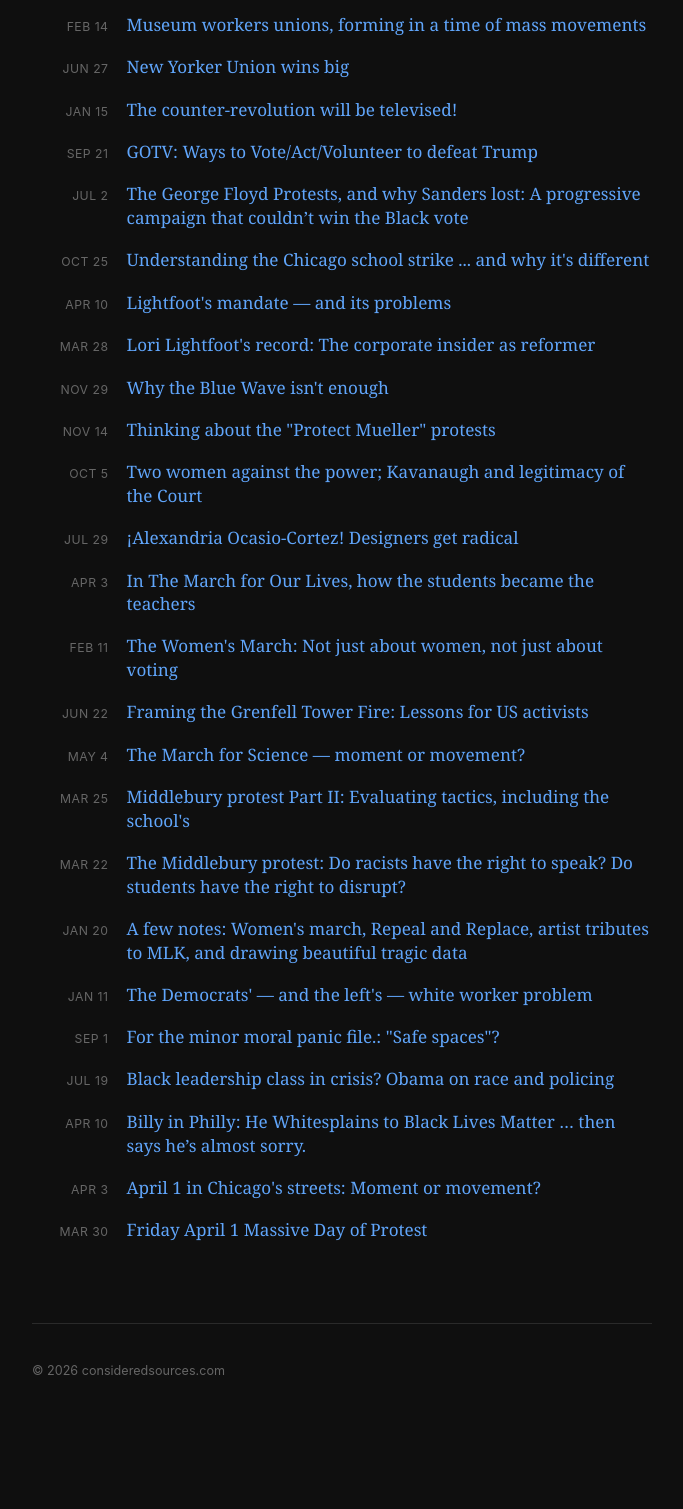
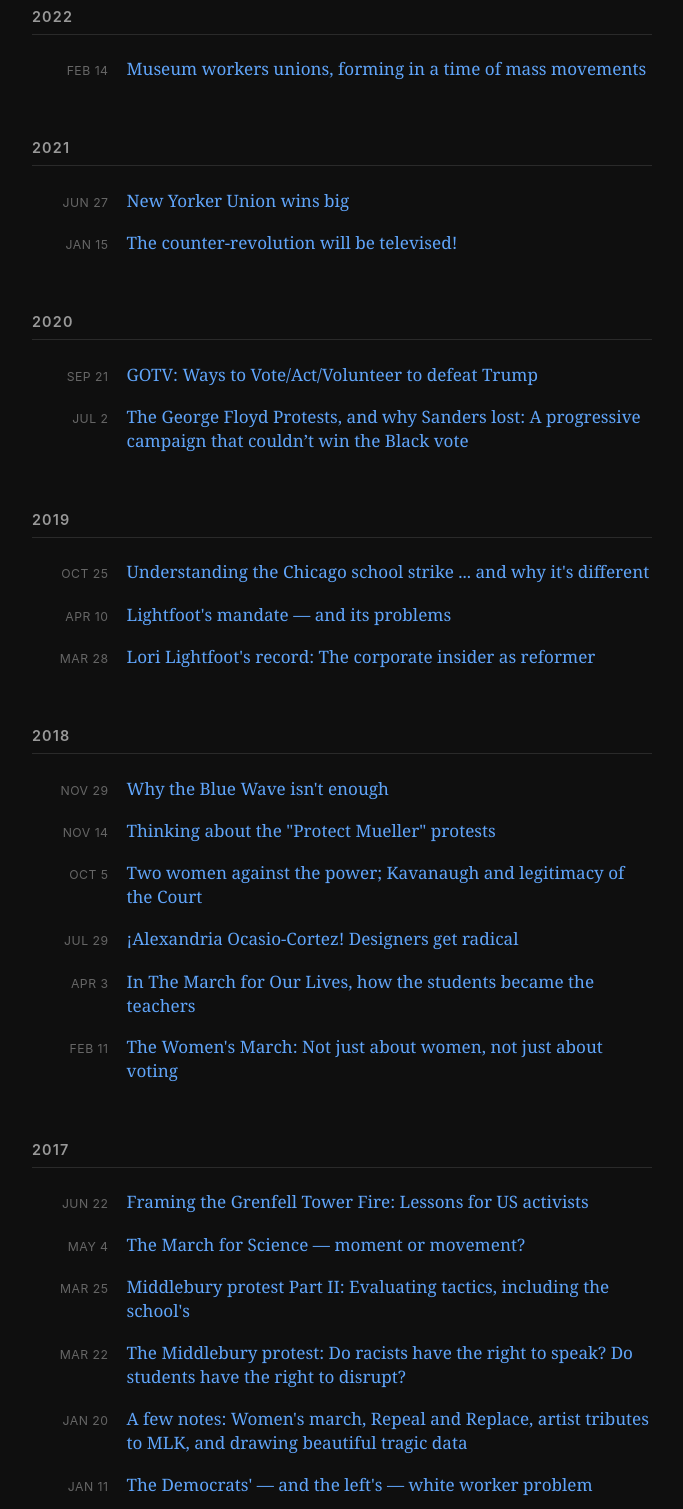
Before and after one commit to il41/consideredsources, a plain HTML site: page category/activism/index.html in a window 1280 px wide. Shown: the part 360-1869 px from the top of the page, without its empty margins (298-981 px from the left). Before the commit the page ends 1779 px from the top, so only its background shows below. Drawn offline with Linux system fonts and the light colour scheme.

Commit message:
Rebuild 2026-09-13 17:28

```diff
--- a/category/activism/index.html
+++ b/category/activism/index.html
@@ -26,23 +26,40 @@
  <h1 class="category-title">Activism</h1>
  <p class="category-count">25 posts</p>
  </header>
+ <section class="year-section">
+ <h2 class="year-heading">2022</h2>
  <ul class="post-list">
  <li class="post-item">
  <span class="post-date">Feb 14</span>
  <a href="/consideredsources/museum-workers-unions-forming-in-a-time-of-mass-movements/" class="post-link">Museum workers unions, forming in a time of mass movements</a>
-</li><li class="post-item">
+</li>
+ </ul>
+</section><section class="year-section">
+ <h2 class="year-heading">2021</h2>
+ <ul class="post-list">
+ <li class="post-item">
  <span class="post-date">Jun 27</span>
  <a href="/consideredsources/new-yorker-union-wins-big/" class="post-link">New Yorker Union wins big</a>
 </li><li class="post-item">
  <span class="post-date">Jan 15</span>
  <a href="/consideredsources/the-counter-revolution-will-be-televised/" class="post-link">The counter-revolution will be televised!</a>
-</li><li class="post-item">
+</li>
+ </ul>
+</section><section class="year-section">
+ <h2 class="year-heading">2020</h2>
+ <ul class="post-list">
+ <li class="post-item">
  <span class="post-date">Sep 21</span>
  <a href="/consideredsources/gotv-ways-to-vote-act-volunteer-to-defeat-trump/" class="post-link">GOTV: Ways to Vote/Act/Volunteer to defeat Trump</a>
 </li><li class="post-item">
  <span class="post-date">Jul 2</span>
  <a href="/consideredsources/the-george-floyd-protests-and-why-sanders-lost-a-progressive-campaign-that-couldnt-win-the-black-vote/" class="post-link">The George Floyd Protests, and why Sanders lost: A progressive campaign that couldn’t win the Black vote</a>
-</li><li class="post-item">
+</li>
+ </ul>
+</section><section class="year-section">
+ <h2 class="year-heading">2019</h2>
+ <ul class="post-list">
+ <li class="post-item">
  <span class="post-date">Oct 25</span>
  <a href="/consideredsources/ctu-strike/" class="post-link">Understanding the Chicago school strike ... and why it's different</a>
 </li><li class="post-item">
@@ -51,7 +68,12 @@
 </li><li class="post-item">
  <span class="post-date">Mar 28</span>
  <a href="/consideredsources/lightfoots-record/" class="post-link">Lori Lightfoot's record: The corporate insider as reformer</a>
-</li><li class="post-item">
+</li>
+ </ul>
+</section><section class="year-section">
+ <h2 class="year-heading">2018</h2>
+ <ul class="post-list">
+ <li class="post-item">
  <span class="post-date">Nov 29</span>
  <a href="/consideredsources/why-the-blue-wave-isnt-enough/" class="post-link">Why the Blue Wave isn't enough</a>
 </li><li class="post-item">
@@ -69,7 +91,12 @@
 </li><li class="post-item">
  <span class="post-date">Feb 11</span>
  <a href="/consideredsources/womens-march-2018/" class="post-link">The Women's March: Not just about women, not just about voting</a>
-</li><li class="post-item">
+</li>
+ </ul>
+</section><section class="year-section">
+ <h2 class="year-heading">2017</h2>
+ <ul class="post-list">
+ <li class="post-item">
  <span class="post-date">Jun 22</span>
  <a href="/consideredsources/grenfell-tower-fire/" class="post-link">Framing the Grenfell Tower Fire: Lessons for US activists</a>
 </li><li class="post-item">
@@ -87,7 +114,12 @@
 </li><li class="post-item">
  <span class="post-date">Jan 11</span>
  <a href="/consideredsources/the-democrats-and-the-lefts-white-worker-problem/" class="post-link">The Democrats' — and the left's — white worker problem</a>
-</li><li class="post-item">
+</li>
+ </ul>
+</section><section class="year-section">
+ <h2 class="year-heading">2016</h2>
+ <ul class="post-list">
+ <li class="post-item">
  <span class="post-date">Sep 1</span>
  <a href="/consideredsources/for-the-minor-moral-panic-file-safe-spaces/" class="post-link">For the minor moral panic file.: "Safe spaces"?</a>
 </li><li class="post-item">
@@ -105,6 +137,7 @@
 </li>
  </ul>
 </section>
+</section>
 </main>
 <footer class="site-footer">
  <p>© 2026 consideredsources.com</p>
```
Also changed, not shown: category/art/index.html (+21 -3 lines), category/culture/index.html (+27 -4 lines), category/history/index.html (+9 -1 lines), category/identity/index.html (+9 -1 lines), category/labor/index.html (+27 -4 lines), category/media/index.html (+33 -5 lines), category/politics/index.html (+33 -5 lines), category/schools/index.html (+3 -0 lines), category/world/index.html (+3 -0 lines).
